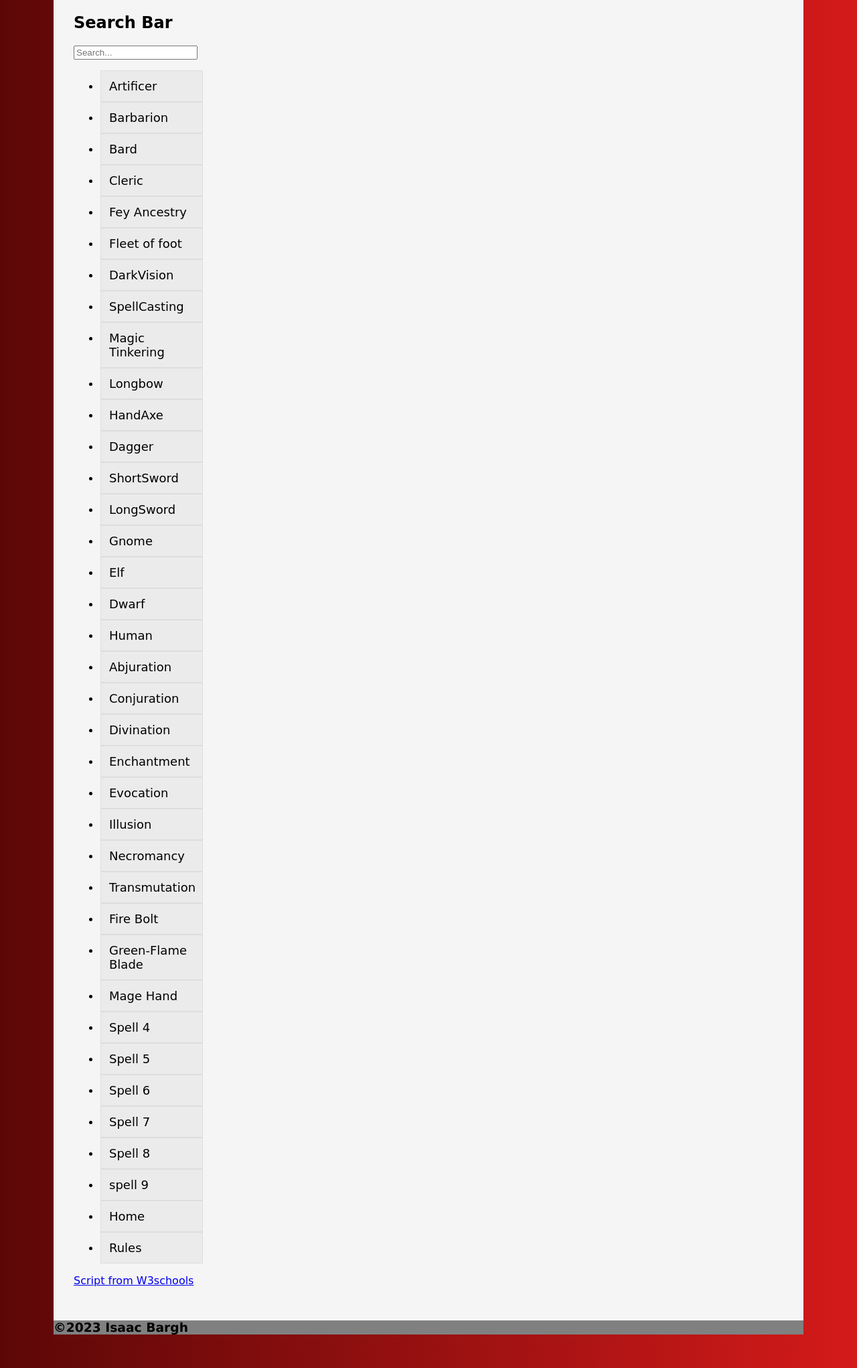
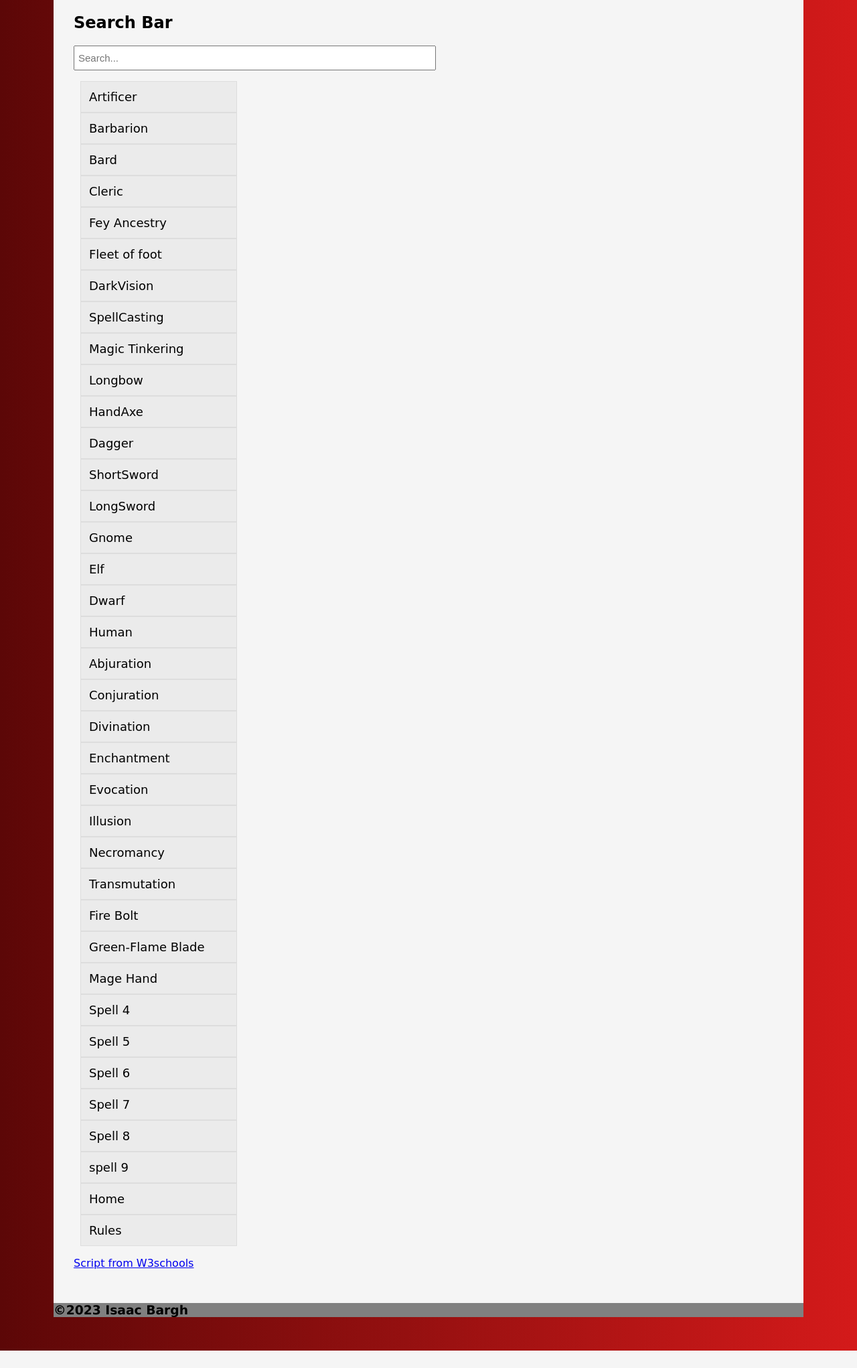
Before and after one commit to IsaacBargh/12DTP-D-D-Website, a Flask app: page /search in a window 1280 px wide. Shown: the part 328-2370 px from the top of the page at 67% size. After the commit the page ends 2344 px from the top, so only its background shows below. Run offline with Flask 3, Linux system fonts and the light colour scheme; data comes from the database, SQL or seed files in the repository.

Commit message:
continued to style search

```diff
--- a/static/css/style.css
+++ b/static/css/style.css
@@ -107,14 +107,27 @@ nav{
 .search {
     border: 1px solid #ddd;
     background-color: rgb(235, 235, 235);
-    margin-right: 85%;
+    margin-right: 80%;
+    margin-left: -30px;
     padding: 12px;
     text-decoration: none;
     font-size: 18px;
     color: black;
-    display: grid;
+    display:block;
 }
 
 .search:hover{
     background-color: #d1d1d1da;
 }
+
+#myUL{
+    list-style-type: none;
+}
+
+#myInput{
+  width: 50%;
+  font-size: 15px;
+  padding-block: 8px;
+  padding-left: 5px;
+  margin-bottom: 0px;
+}
```
Also changed, not shown: templates/search.html (line endings or trailing spaces).
